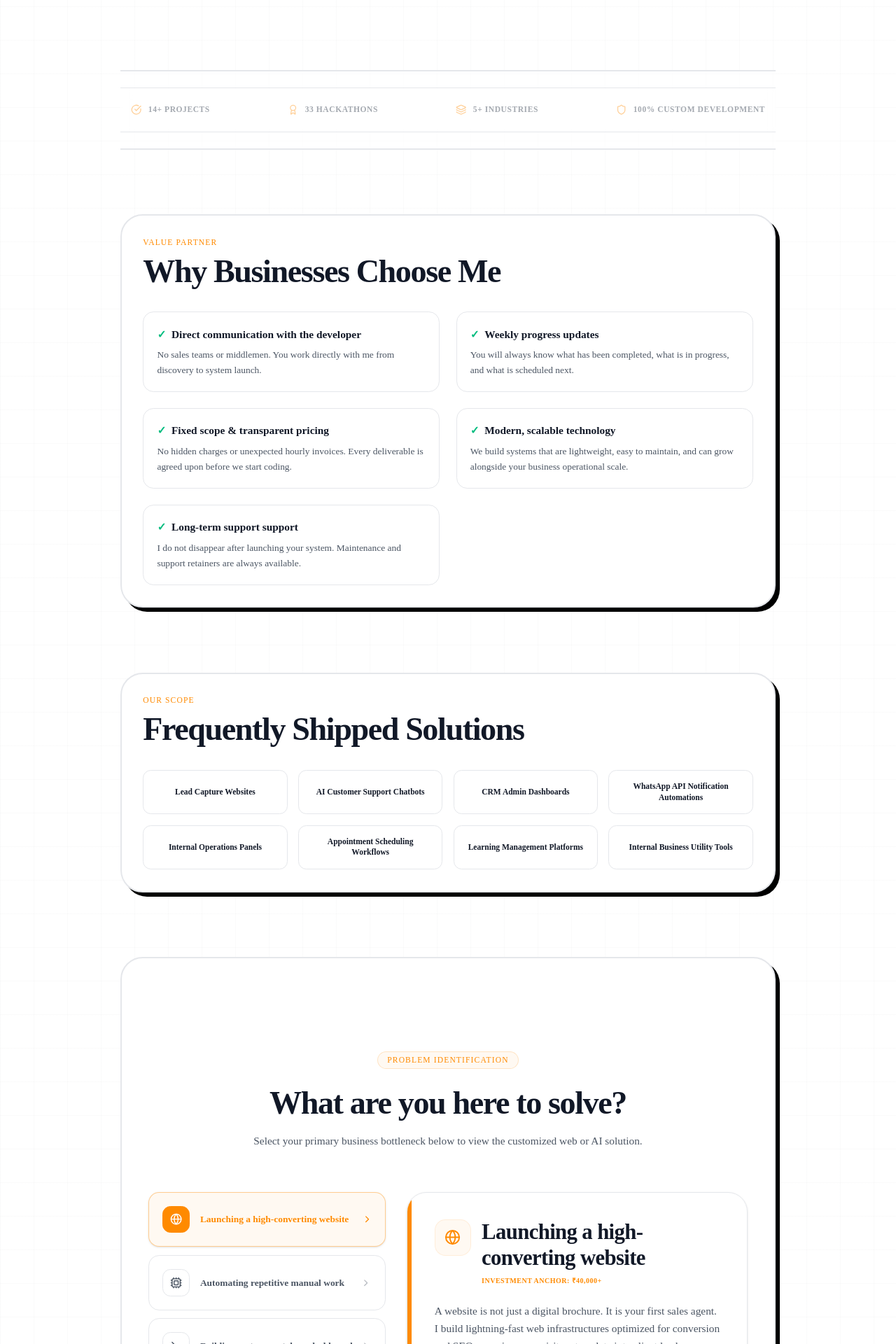
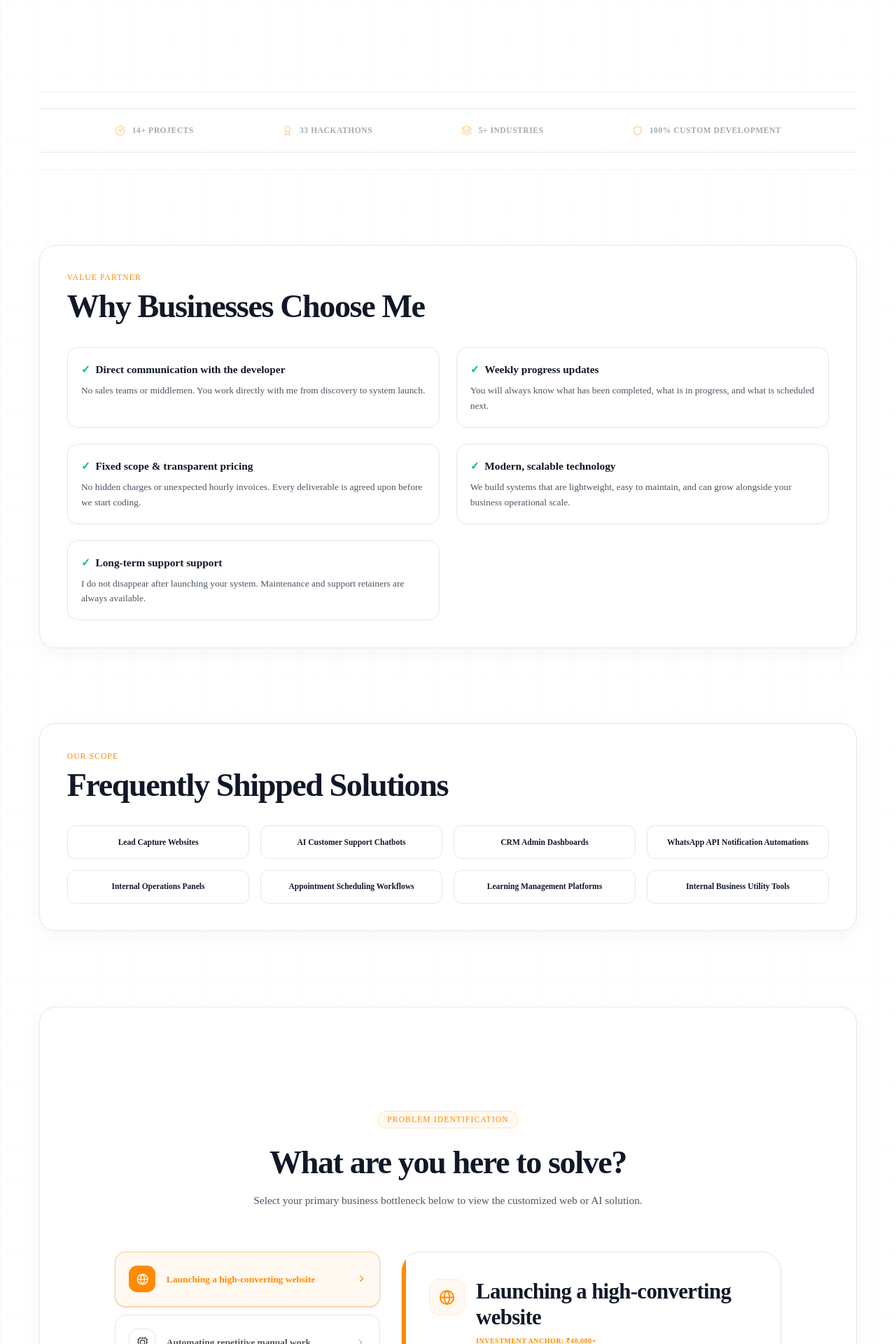
Before and after one commit to JayantOlhyan/Jayant-solutions, a Next.js app: page / in a window 1280 px wide. Shown: the part 1060-2980 px from the top of the page at 70% size. Built offline with nearby package versions, Linux system fonts and the light colour scheme.

Commit message:
style: adapt homepage main container width and margin settings for responsive scaling

```diff
--- a/src/app/page.tsx
+++ b/src/app/page.tsx
@@ -17,24 +17,24 @@ import { USP, whyWorkWithMe, projectInclusions, frequentlyBuilt } from "@/data/c
 export default function Home() {
   return (
     <PageTransition>
-      <div className="hog-grid min-h-screen pb-20">
-        <main className="flex-1 w-full max-w-5xl mx-auto px-4 md:px-6 pt-16 flex flex-col gap-24 overflow-x-hidden">
+      <div className="hog-grid min-h-screen pb-16 md:pb-28">
+        <main className="flex-1 w-full max-w-7xl mx-auto px-4 sm:px-6 lg:px-8 pt-12 md:pt-20 flex flex-col gap-16 md:gap-28 overflow-x-hidden">
           {/* 1. Hero Section */}
           <Hero />
 
           {/* 2. Logos / Credentials Proof Strip */}
-        <div className="border-y-2 border-border-custom py-6 bg-card-bg/60">
+          <div className="border-y border-border-custom/50 py-6 bg-card-bg/60">
             <ProofStrip />
           </div>
 
           {/* Why Work With Me Section (B2B Trust Builder) */}
-        <div className="border-2 border-border-custom rounded-[32px] p-6 md:p-8 bg-card-bg shadow-[6px_6px_0px_0px_rgba(0,0,0,1)] dark:shadow-[6px_6px_0px_0px_rgba(255,255,255,1)]">
+          <div className="border border-border-custom rounded-3xl p-6 sm:p-8 md:p-10 bg-card-bg shadow-[0_8px_30px_rgba(0,0,0,0.04)]">
             <span className="font-mono text-xs tracking-widest uppercase text-primary mb-2 block">Value Partner</span>
             <h2 className="font-serif text-2xl md:text-4xl font-bold text-text-base mb-8">Why Businesses Choose Me</h2>
 
             <div className="grid grid-cols-1 md:grid-cols-2 gap-6">
               {whyWorkWithMe.map((item, idx) => (
-              <div key={idx} className="border border-border-custom p-5 rounded-2xl bg-background-base">
+                <div key={idx} className="border border-border-custom p-5 rounded-2xl bg-background-base/50">
                   <h4 className="font-bold text-text-base text-sm md:text-base flex items-center gap-2">
                     <span className="text-emerald-500 font-bold">✓</span> {item.title}
                   </h4>
@@ -47,13 +47,13 @@ export default function Home() {
           </div>
 
           {/* Frequently Built Solutions Section */}
-        <div className="border-2 border-border-custom rounded-[32px] p-6 md:p-8 bg-card-bg shadow-[6px_6px_0px_0px_rgba(0,0,0,1)] dark:shadow-[6px_6px_0px_0px_rgba(255,255,255,1)]">
+          <div className="border border-border-custom rounded-3xl p-6 sm:p-8 md:p-10 bg-card-bg shadow-[0_8px_30px_rgba(0,0,0,0.04)]">
             <span className="font-mono text-xs tracking-widest uppercase text-primary mb-2 block">Our Scope</span>
             <h2 className="font-serif text-2xl md:text-4xl font-bold text-text-base mb-8">Frequently Shipped Solutions</h2>
 
             <div className="grid grid-cols-2 sm:grid-cols-4 gap-4">
               {frequentlyBuilt.map((item, idx) => (
-              <div key={idx} className="border border-border-custom p-4 rounded-xl text-center bg-background-base flex items-center justify-center font-mono text-xs font-bold">
+                <div key={idx} className="border border-border-custom p-4 rounded-xl text-center bg-background-base/50 flex items-center justify-center font-mono text-xs font-bold">
                   {item}
                 </div>
               ))}
@@ -61,12 +61,12 @@ export default function Home() {
           </div>
 
           {/* 3. Problems We Solve (Interactive Bottleneck / Solution Selector) */}
-        <div className="border-2 border-border-custom rounded-[32px] p-6 bg-card-bg shadow-[6px_6px_0px_0px_rgba(0,0,0,1)] dark:shadow-[6px_6px_0px_0px_rgba(255,255,255,1)]">
+          <div className="border border-border-custom rounded-3xl p-6 sm:p-8 md:p-10 bg-card-bg shadow-[0_8px_30px_rgba(0,0,0,0.04)]">
             <ProblemSolver />
           </div>
 
           {/* 4. Unique Selling Proposition Highlight Panel */}
-        <div className="hog-card rounded-[28px] p-8 md:p-12 text-center max-w-3xl mx-auto">
+          <div className="hog-card rounded-3xl p-8 md:p-12 text-center max-w-3xl mx-auto w-full">
             <span className="font-mono text-xs tracking-widest uppercase text-primary mb-2 block">Our USP</span>
             <p className="font-serif text-xl md:text-2xl font-bold text-text-base leading-snug">
               &ldquo;{USP}&rdquo;
@@ -74,7 +74,7 @@ export default function Home() {
           </div>
 
           {/* 5. Case Studies */}
-        <div className="border-t border-border-custom pt-8">
+          <div className="border-t border-border-custom/50 pt-8">
             <CaseStudies />
           </div>
 
@@ -83,7 +83,7 @@ export default function Home() {
             <Packages />
 
             {/* Risk Reversal Checklist under Packages */}
-          <div className="mt-12 border-2 border-border-custom rounded-[28px] p-6 md:p-8 bg-card-bg shadow-[4px_4px_0px_0px_rgba(0,0,0,1)] max-w-3xl mx-auto">
+            <div className="mt-12 border border-border-custom rounded-3xl p-6 md:p-8 bg-card-bg shadow-[0_8px_30px_rgba(0,0,0,0.04)] max-w-3xl mx-auto">
               <h4 className="font-serif text-lg md:text-xl font-bold text-text-base mb-4 text-center">Every Automated Project Includes:</h4>
               <div className="grid grid-cols-1 sm:grid-cols-2 gap-3.5">
                 {projectInclusions.map((inclusion, idx) => (
@@ -98,7 +98,7 @@ export default function Home() {
 
           {/* Quick Capabilities Shortcuts */}
           <div className="grid grid-cols-1 md:grid-cols-2 gap-8">
-          <div className="hog-card rounded-3xl p-6 flex flex-col justify-between items-start">
+            <div className="hog-card rounded-3xl p-6 md:p-8 flex flex-col justify-between items-start gap-4">
               <div>
                 <span className="font-mono text-[9px] bg-primary/20 text-primary border border-primary/30 px-2.5 py-0.5 rounded">Capabilities</span>
                 <h3 className="font-serif text-2xl font-bold text-text-base mt-3 mb-2">Our Capabilities</h3>
@@ -111,7 +111,7 @@ export default function Home() {
               </Link>
             </div>
 
-          <div className="hog-card rounded-3xl p-6 flex flex-col justify-between items-start">
+            <div className="hog-card rounded-3xl p-6 md:p-8 flex flex-col justify-between items-start gap-4">
               <div>
                 <span className="font-mono text-[9px] bg-primary/20 text-primary border border-primary/30 px-2.5 py-0.5 rounded">Pricing</span>
                 <h3 className="font-serif text-2xl font-bold text-text-base mt-3 mb-2">Outcome Packages</h3>
@@ -132,7 +132,7 @@ export default function Home() {
           <About />
 
           {/* 9. FAQ Segment */}
-        <div className="border-2 border-border-custom rounded-[32px] p-6 bg-card-bg shadow-[6px_6px_0px_0px_rgba(0,0,0,1)] dark:shadow-[6px_6px_0px_0px_rgba(255,255,255,1)]">
+          <div className="border border-border-custom rounded-3xl p-6 sm:p-8 md:p-10 bg-card-bg shadow-[0_8px_30px_rgba(0,0,0,0.04)]">
             <FAQ />
           </div>
 
@@ -140,7 +140,7 @@ export default function Home() {
           <CallToAction />
 
           {/* 10. Contact / Scheduler Audit Hook */}
-        <div className="border-t border-border-custom pt-8">
+          <div className="border-t border-border-custom/50 pt-8">
             <Contact />
           </div>
         </main>
```
Lines whose indentation alone changed are shown as unchanged.
